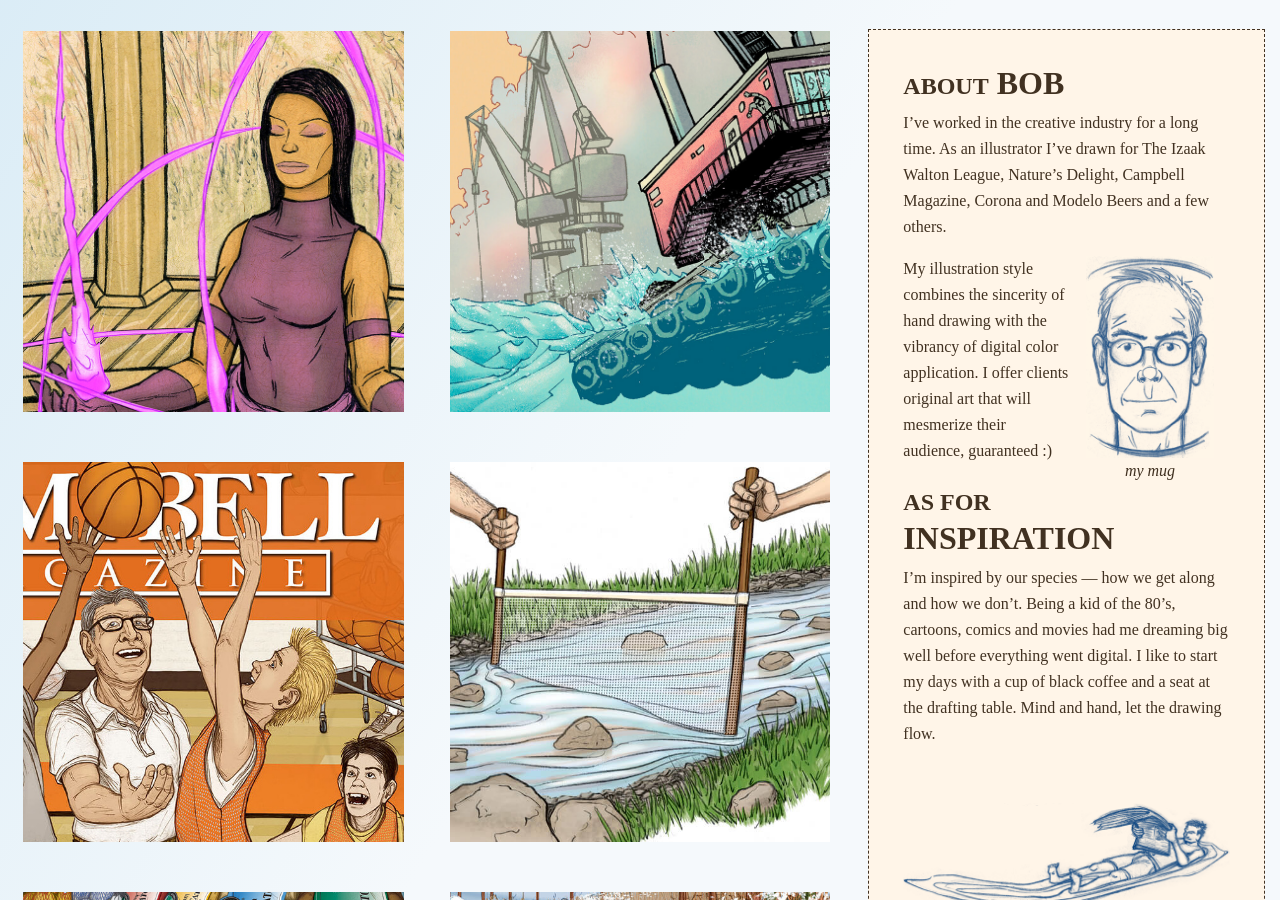
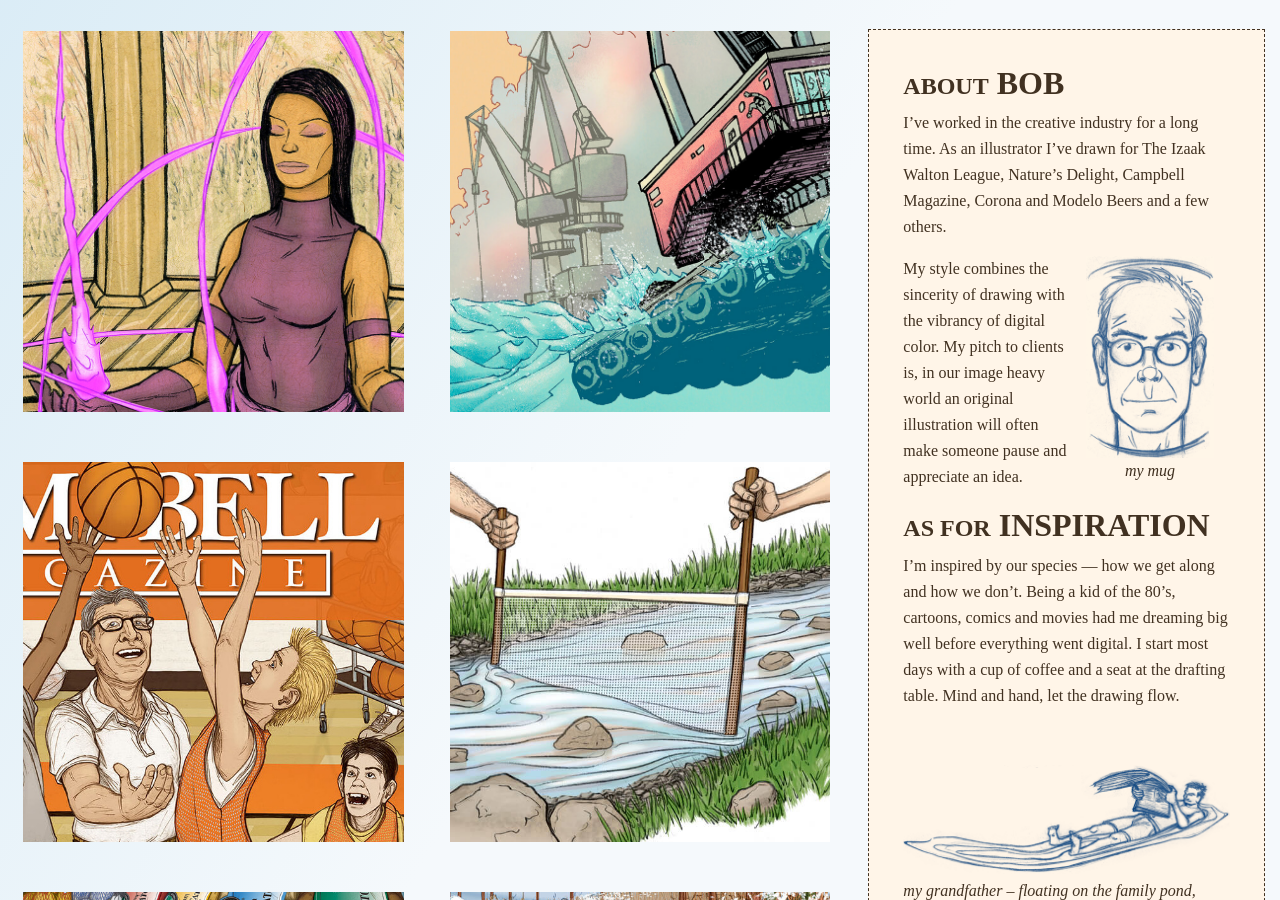
Before and after one commit to bobdry/illus, a Jekyll site: the page built from index.md, in a window 1280 px wide and 900 px high, scrolled down 274 px. Built offline with Jekyll 4.4.1, drawn with Linux system fonts in a browser that asks for light colours; some web fonts are replaced.

Commit message:
update to basic info

```diff
--- a/_includes/basic_info.html
+++ b/_includes/basic_info.html
@@ -5,9 +5,9 @@
     <div class="mug-anim"><img src="{{ "images/my_mug_anim.gif" | prepend: site.baseurl }}"/></div>
     <img src="{{ "images/my_mug_one.png" | prepend: site.baseurl }}" class="mug"/><br><em>my mug</em>
 </div>
-<p>My illustration style combines the sincerity of hand drawing with the vibrancy of digital color application. I offer clients original art that will mesmerize their audience, guaranteed :)</p>
+<p>My style combines the sincerity of drawing with the vibrancy of digital color. My pitch to clients is, in our image heavy world an original illustration will often make someone pause and appreciate an idea.</p>
 <h2><span>AS FOR</span> INSPIRATION</h2>
-<p>I&rsquo;m inspired by our species &mdash; how we get along and how we don&rsquo;t. Being a kid of the 80&rsquo;s, cartoons, comics and movies had me dreaming big well before everything went digital. I like to start my days with a cup of black coffee and a seat at the drafting table. Mind and hand, let the drawing flow.
+<p>I&rsquo;m inspired by our species &mdash; how we get along and how we don&rsquo;t. Being a kid of the 80&rsquo;s, cartoons, comics and movies had me dreaming big well before everything went digital. I start most days with a cup of coffee and a seat at the drafting table. Mind and hand, let the drawing flow.
 <div class="about_image">
     <div class="cloniger-anim"><img src="{{ "images/cloniger-anim-400.gif" | prepend: site.baseurl }}" class="img-fluid"/></div>
     <img src="{{ "images/cloniger.png" | prepend: site.baseurl }}" class="cloniger img-fluid"/><em>my grandfather &ndash; floating on the family pond, reading his paper</em>
```
